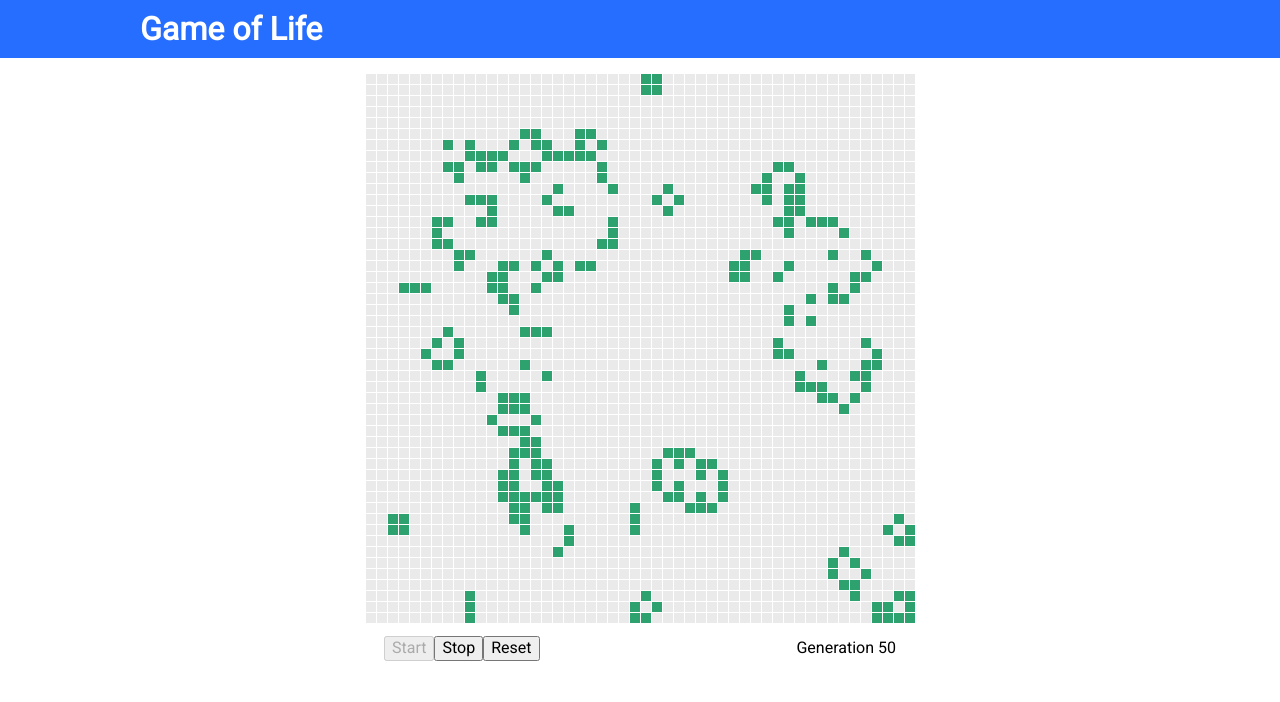
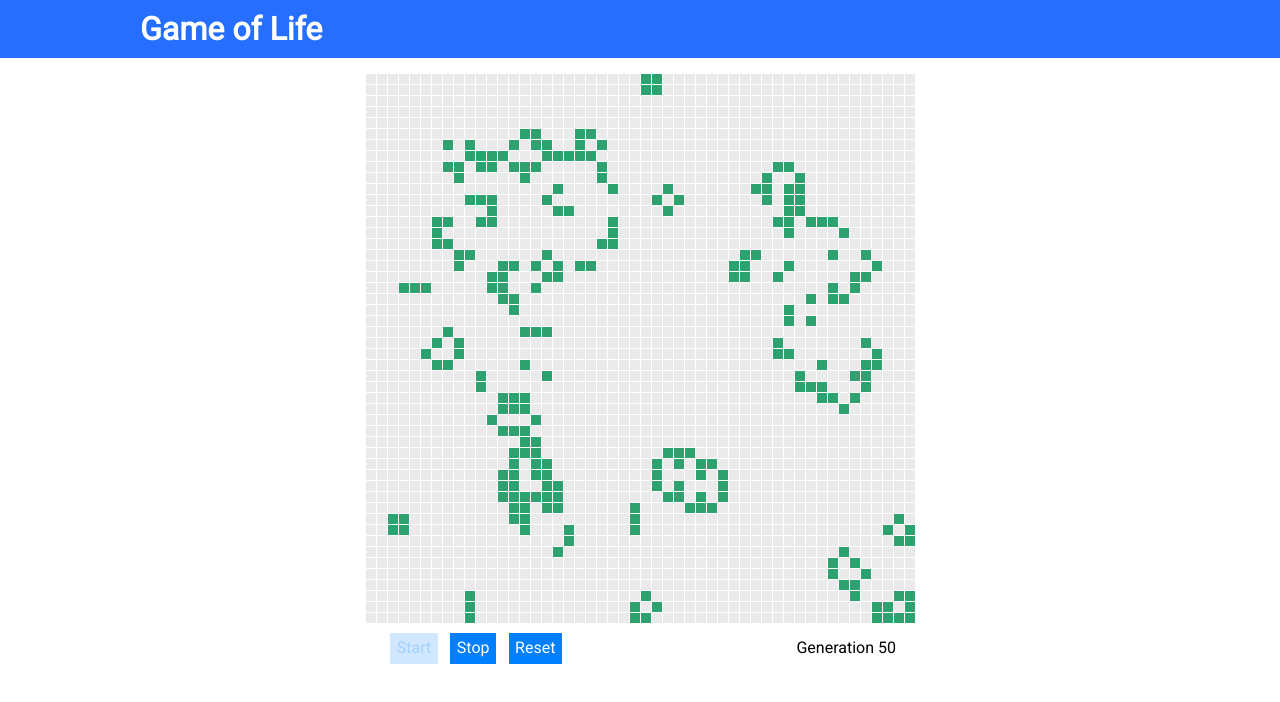
Before and after one commit to kevcomedia/ng-game-of-life, an Angular app: page / in a window 1280 px wide. Shown: the top 702 px of the page. Built offline with nearby package versions, Linux system fonts and the light colour scheme.

Commit message:
Change button styles

```diff
--- a/src/app/game-of-life-controls.component.css
+++ b/src/app/game-of-life-controls.component.css
@@ -8,3 +8,16 @@
   display: flex;
   align-items: center;
 }
+
+button {
+  border: 0;
+  background-color: #007fff;
+  color: #fff;
+  padding: .4em;
+  margin: 0 .4em;
+}
+
+button[disabled] {
+  background-color: #d0e7ff;
+  color: #a2d0ff;
+}
```
